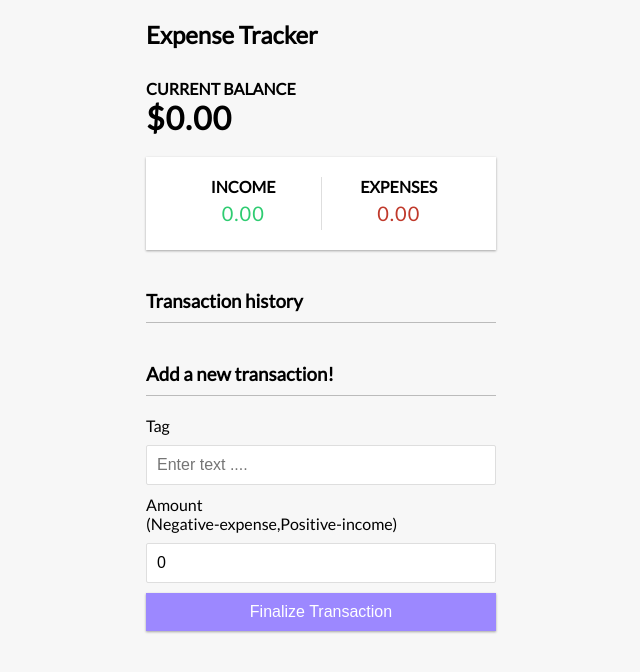
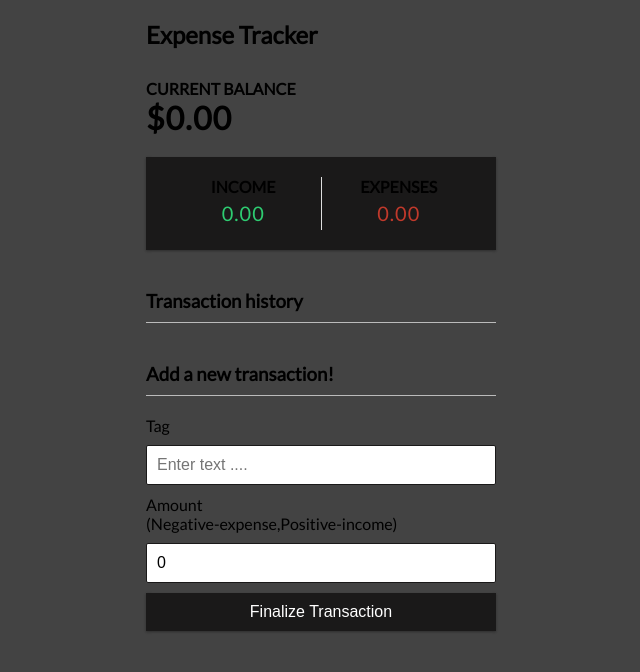
Before and after one commit to FahadSalamatRandhawa/ExpenseTrackerApp, a React (Create React App) app: page / in a window 1280 px wide. Shown: the top 672 px of the page, without its empty margins (319-959 px from the left). Built offline with nearby package versions, Linux system fonts and the light colour scheme.

Commit message:
Dark Mode
Changed background to dark

```diff
--- a/src/App.css
+++ b/src/App.css
@@ -28,7 +28,7 @@ html, body, #root, .background{
 }
 
 body {
-  background-color: #f7f7f7;
+  background-color: rgba(27, 27, 27, 0.822);
   display: flex;
   flex-direction: column;
   align-items: center;
@@ -60,7 +60,7 @@ h4 {
 }
 
 .inc-exp-container {
-  background-color: #fff;
+  background-color: #1a1919;
   box-shadow: var(--box-shadow);
   padding: 20px;
   display: flex;
@@ -98,7 +98,7 @@ label {
 
 input[type='text'],
 input[type='number'] {
-  border: 1px solid #dedede;
+  border: 1px solid #1a1919;
   border-radius: 2px;
   display: block;
   font-size: 16px;
@@ -108,7 +108,7 @@ input[type='number'] {
 
 .btn {
   cursor: pointer;
-  background-color: #9c88ff;
+  background-color: #1a1919;
   box-shadow: var(--box-shadow);
   color: #fff;
   border: 0;
@@ -131,9 +131,9 @@ input[type='number'] {
 }
 
 .list li {
-  background-color: #fff;
+  background-color: #1a1919;
   box-shadow: var(--box-shadow);
-  color: #333;
+  color: #bbb;
   display: flex;
   justify-content: space-between;
   position: relative;
```
Also changed, not shown: 1 other file (tests, documents, lock files or other folders).
